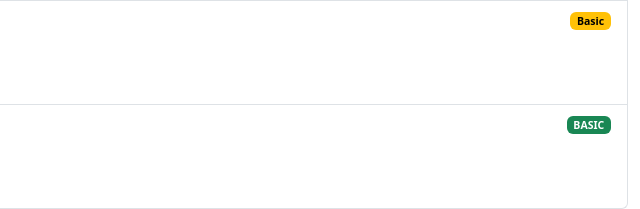
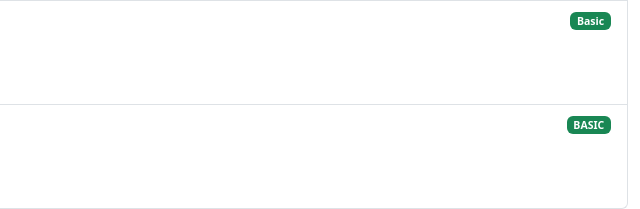
Before and after one commit to DalviBhavesh/JS_Projects, a plain HTML site: page index.html in a window 1280 px wide. Shown: the part 585-794 px from the top of the page, 640-1280 px from the left. Drawn offline with nearby package versions, Linux system fonts and the light colour scheme.

Commit message:
minor changes

```diff
--- a/index.html
+++ b/index.html
@@ -85,7 +85,7 @@
           <div class="d-flex w-100 justify-content-between">
             <h5 class="mb-1">PHOTO SLIDER</h5>
 
-            <small><span class="badge text-bg-warning">Basic</span></small>
+            <small><span class="badge text-bg-success">Basic</span></small>
           </div>
           <p class="mb-1">HTML, CSS, Javascript, Bootstrap.</p>
           <a href="Project6/navbar.html"><button class="btn btn-dark btn-sm">View project</button></a>
```
